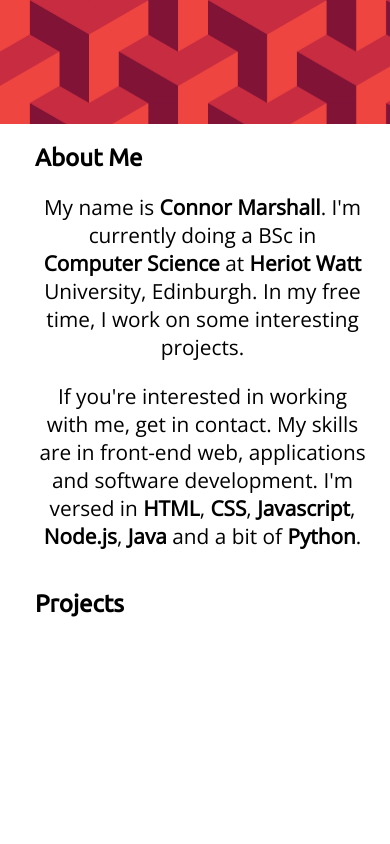
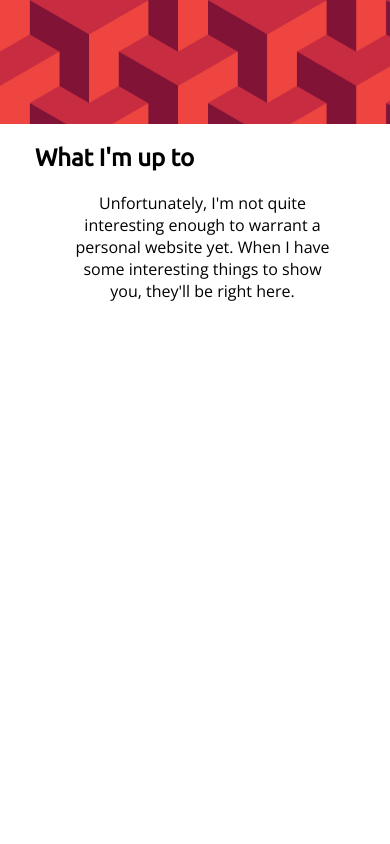
Before and after one commit to connormarshall/connormarshall.github.io, a plain HTML site: page index.html in a window 390 px wide. Shown: the part 720-1564 px from the top of the page. Drawn offline with nearby package versions, Linux system fonts and the light colour scheme.

Commit message:
Added temp message, permanent nav, fixed rwd issues

```diff
--- a/css/main-style.css
+++ b/css/main-style.css
@@ -20,6 +20,7 @@ a {
 }
 
 nav {
+  font-size: 1.6em;
   color: #fff;
   transition: 0.3s;
   z-index: 1000;
@@ -44,6 +45,7 @@ nav li {
 }
 
 .pastbanner {
+  font-size: 1.4em;
   color: #000;
   background-color: #fff;
   box-shadow: 0 1px #ddd;
@@ -52,7 +54,6 @@ nav li {
 
 nav a, #drawer a {
   font-family: "Ubuntu", sans-serif;
-  font-size: 1.4em;
   display: block;
   overflow: hidden;
   padding: 0.7em 1em;
@@ -63,9 +64,9 @@ nav a, #drawer a {
 }
 
 nav #menubutton {
+  font-size: 1.4em;
   -moz-box-sizing: border-box;
   box-sizing: border-box;
-  font-size: 1.8em;
   float: right;
   display: none;
 
@@ -79,6 +80,7 @@ a i { transition: 0.2s; }
 #drawer a:hover, #drawer a:hover i { color: #999; }
 
 #drawer {
+  font-size: 1.6em;
   display: none;
   background-color: #1D2228;
   width: 100%;
@@ -91,7 +93,7 @@ a i { transition: 0.2s; }
 
 }
 
-#drawer .pages { margin-top: 50px; }
+#drawer .pages { margin-top: 80px; }
 
 #drawer .pages li {
   width: 50%;
@@ -114,7 +116,7 @@ a i { transition: 0.2s; }
   box-sizing: border-box;
   height: 100vh;
   margin: 0;
-  padding: 70px 20px 0 35px;
+  padding: 85px 20px 0 35px;
 
 }
 
@@ -144,7 +146,7 @@ a i { transition: 0.2s; }
 }
 
 #banner h1 {
-  word-spacing: -10em;
+  word-spacing: 0em;
   margin-top: 30vh;
   margin-bottom: 3vh;
   font-family: 'Ubuntu', sans-serif;
@@ -180,24 +182,16 @@ a i { transition: 0.2s; }
 
 }
 
-#aboutme {
+#upto {
+  transition: 0.2s;
   scroll-snap-align: start;
-  height: auto;
 
 }
 
-#aboutme strong { white-space: nowrap; }
-#aboutme #workwithme {
-  float: right;
-  margin-left: 20%;
-  margin-right: 5%;
-  text-align: right;
-
-}
-#aboutme div {
-  font-size: 1.3em;
-  width: 50%;
-  margin: 100px 20% 0 5%;
+#upto p {
+  text-align: center;
+  width: 30em;
+  margin: 20px auto;
 
 }
 
@@ -237,14 +231,6 @@ a i { transition: 0.2s; }
 
   }
 
-  #aboutme div, #aboutme #workwithme {
-    text-align: center;
-    float: none;
-    width: 100%;
-    margin: 0;
-
-  }
-
 }
 
 @media only screen and (max-width: 620px) {
@@ -272,9 +258,9 @@ a i { transition: 0.2s; }
   .pastcontacts { color: #fff; }
 
   #drawer { display: block; }
-
   .section { padding-top: 20px; }
-
   #banner h1 div { width: 100%; }
 
+  #upto p { width: 80%; }
+
 }
--- a/index.html
+++ b/index.html
@@ -96,29 +96,12 @@
 
     </div>
 
-    <div id="aboutme" class="section">
-      <h2>About Me</h2>
-
-      <div id="details">
+    <div id="upto" class="section">
+      <h2>What I'm up to</h2>
         <p>
-          My name is <strong>Connor Marshall</strong>. I'm currently
-          doing a BSc in <strong>Computer Science</strong> at
-          <strong>Heriot Watt</strong> University, Edinburgh. In my free
-          time, I work on some interesting projects.
-        </p>
-      </div>
-
-      <div id="workwithme">
-        <p>
-          If you're interested in working with me, get in contact. My skills
-          are in front-end web, applications and software development. I'm
-          versed in
-          <strong>HTML</strong>,
-          <strong>CSS</strong>,
-          <strong>Javascript</strong>,
-          <strong>Node.js</strong>,
-          <strong>Java</strong> and a bit of
-          <strong>Python</strong>.
+          Unfortunately, I'm not quite interesting enough to warrant a personal
+          website yet. When I have some interesting things to show you, they'll
+          be right here.
         </p>
       </div>
 
--- a/js/menu.js
+++ b/js/menu.js
@@ -25,21 +25,12 @@ var prevScrollpos = window.pageYOffset;
 
 window.onscroll = function() {
   var currentScrollPos = window.pageYOffset;
-	var navButton = document.querySelector('#menubutton');
 
 	var navBar = document.querySelector('#navbar');
-	var about = document.querySelector('#aboutme');
+	var upTo = document.querySelector('#upto');
 	var contacts = document.querySelector('#contacts');
 
-	if(window.getComputedStyle(navButton).display === 'none') {
-	  if (prevScrollpos > currentScrollPos)
-	    navBar.style.top = "0";
-		else
-	    navBar.style.top = "-60px";
-
-	}
-
-	if(currentScrollPos >= about.offsetTop - 50)
+	if(currentScrollPos >= upTo.offsetTop - 50)
 		navBar.classList.add('pastbanner');
 	else
 		navbar.classList.remove('pastbanner');
```
